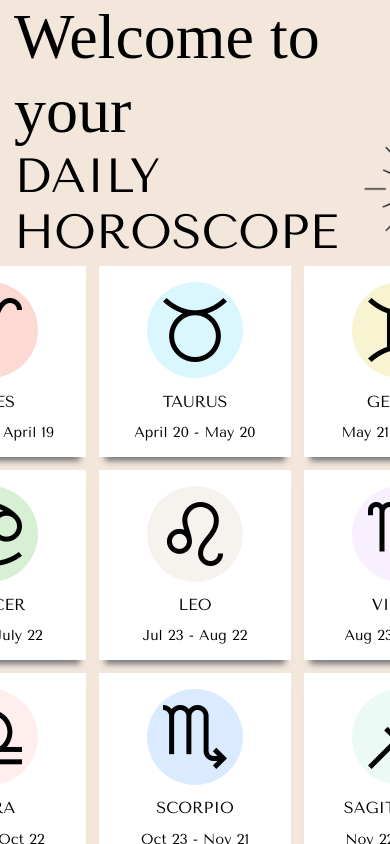
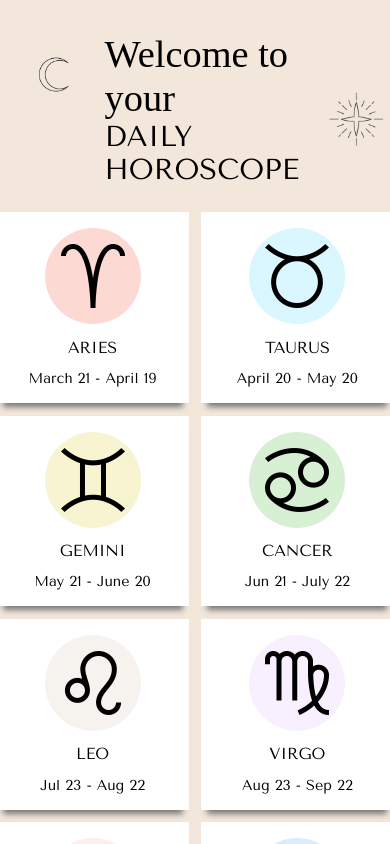
Before and after one commit to ReactFED22G-LMNJ/Horoskop, a React (Vite) app: page /chooseyoursign in a window 390 px wide. Shown: the top 844 px of the page. Built offline with nearby package versions, Linux system fonts and the light colour scheme; a web font is replaced by a local one.

Commit message:
added responsiveness to header on startpage

```diff
--- a/src/components/HeaderStartPage.tsx
+++ b/src/components/HeaderStartPage.tsx
@@ -19,29 +19,96 @@ function HeaderStartPage() {
     );
 }
 
+const size = {
+    mobileS: '320px',
+    mobileM: '375px',
+    mobileL: '425px',
+    mobileXL: '524px',
+    mobileXtraXL: '592px',
+    tablet: '768px',
+    tabletXL: '809px',
+    laptop: '1024px',
+    laptopL: '1440px',
+    desktop: '2560px'
+}
+
+export const device = {
+    mobileS: `(max-width: ${size.mobileS})`,
+    mobileM: `(max-width: ${size.mobileM})`,
+    mobileL: `(max-width: ${size.mobileL})`,
+    mobileXL: `(max-width: ${size.mobileXL})`,
+    mobileXtraXL: `(max-width: ${size.mobileXtraXL})`,
+    tablet: `(max-width: ${size.tablet})`,
+    tabletXL: `(max-width: ${size.tabletXL})`,
+    laptop: `(max-width: ${size.laptop})`,
+    laptopL: `(max-width: ${size.laptopL})`,
+    desktop: `(max-width: ${size.desktop})`,
+    desktopL: `(max-width: ${size.desktop})`
+};
+
 // STYLING
 const Wrapper = styled.header`
     display: flex;
     justify-content: space-evenly;
+
+    @media ${device.mobileXtraXL} {
+       margin-top: 2rem;
+       gap: 5%;
+    }
+
+    @media ${device.mobileM} {
+       gap: 2%;
+    }
 `;
 
 const ImageMoon = styled.div`
     display: flex;
     align-items: center;
+
+    @media ${device.mobileXtraXL} {
+       margin-top: 1rem;
+       align-items: flex-start;
+       justify-content: flex-end;
+    }
 `;
 
 const ImageStar = styled.div`
     display: flex;
     justify-content: center;
     align-items: flex-end;
+
+    @media ${device.mobileXtraXL} {
+       align-items: center;
+       justify-content: flex-start;
+    }
+
+    @media ${device.mobileXtraXL} {
+       justify-content: flex-start;
+    }
 `;
 
 const MoonPic = styled.img`
     height: 50%;
+
+    @media ${device.mobileXtraXL} {
+       height: 40%;
+    }
+
+    @media ${device.mobileL} {
+       height: 30%;
+    }
 `;
 
 const StarPic = styled.img`
     height: 55%;
+
+    @media ${device.mobileXtraXL} {
+       height: 45%;
+    }
+
+    @media ${device.mobileL} {
+       height: 35%;
+    }
 `;
 
 const Titels = styled.div`
@@ -54,6 +121,22 @@ const Title1 = styled.h1`
     font-size: 4rem;
     font-weight: 400;
     margin: 0;
+
+    @media ${device.tablet} {
+       font-size: 3.6rem;
+    }
+
+    @media ${device.mobileXtraXL} {
+       font-size: 2.8rem;
+    }
+
+    @media ${device.mobileXL} {
+       font-size: 2.6rem;
+    }
+
+    @media ${device.mobileL} {
+       font-size: 2.4rem;
+    }
 `;
 
 const Title2 = styled.h1`
@@ -61,6 +144,22 @@ const Title2 = styled.h1`
     font-size: 3rem;
     font-weight: 300;
     margin: 0;
+
+    @media ${device.tabletXL} {
+       font-size: 2.5rem;
+    }
+
+    @media ${device.tablet} {
+       font-size: 2.3rem;
+    }
+
+    @media ${device.mobileXtraXL} {
+       font-size: 2rem;
+    }
+
+    @media ${device.mobileL} {
+       font-size: 1.8rem;
+    }
 `;
 
 
```
